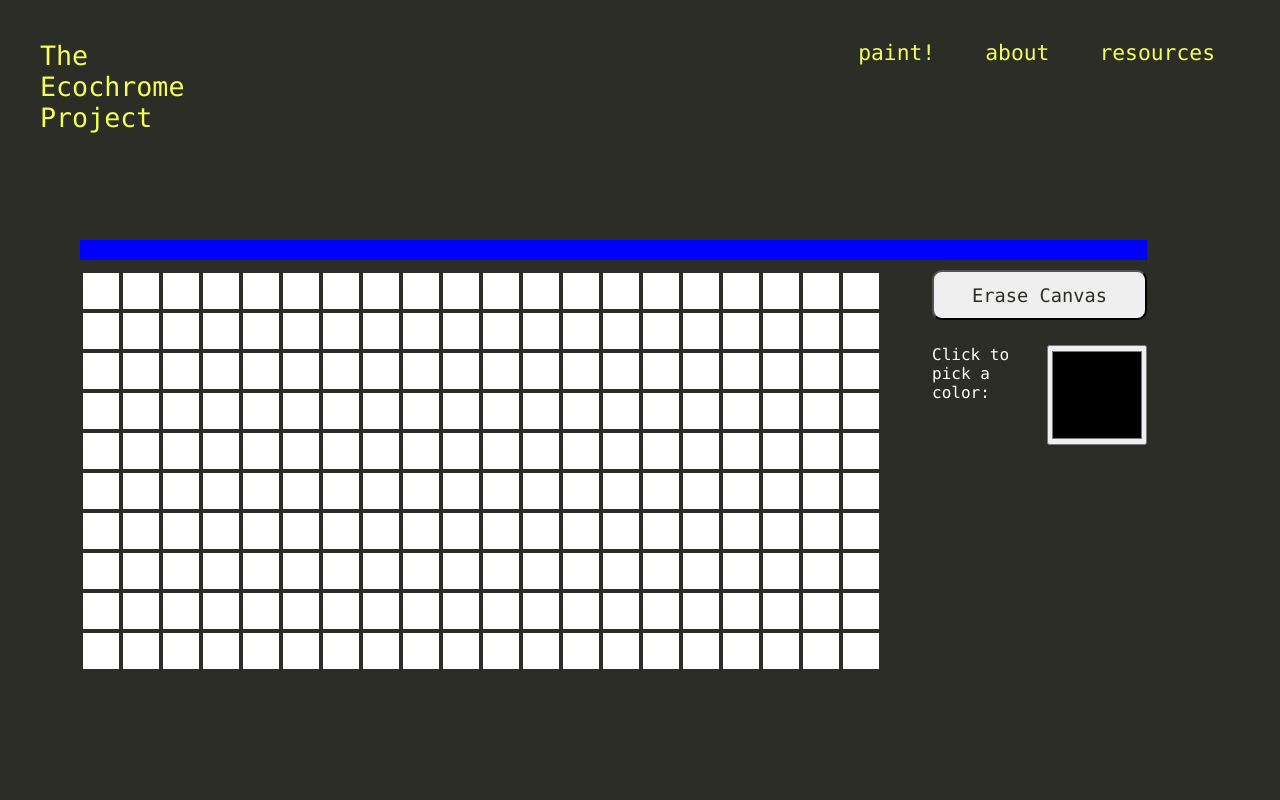
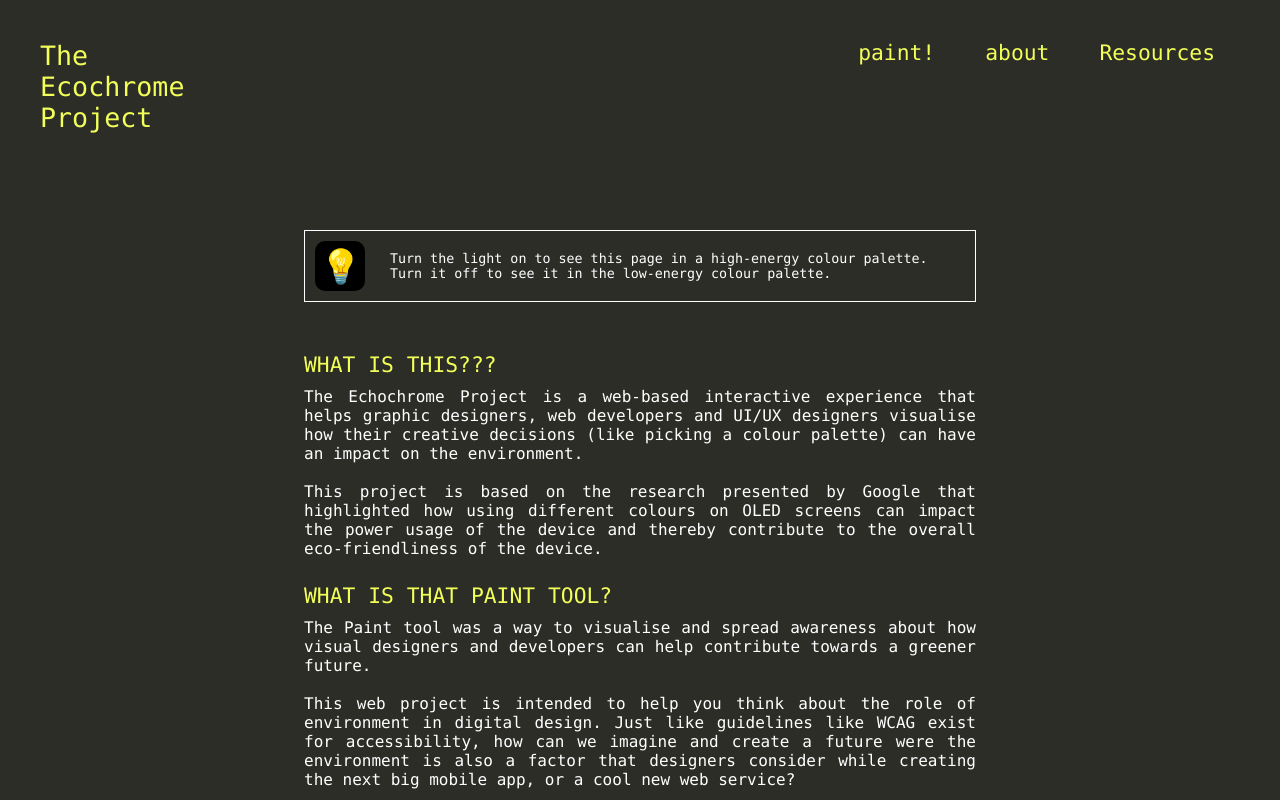
Before and after one commit to nandini-ghosh/the-ecochrome-project, a React (Create React App) app: page /about in a window 1280 px wide. Shown: the top 800 px of the page. Built offline with nearby package versions, Linux system fonts and the light colour scheme.

Commit message:
routes, about

```diff
--- a/package.json
+++ b/package.json
@@ -8,6 +8,7 @@
     "@testing-library/user-event": "^13.5.0",
     "react": "^18.2.0",
     "react-dom": "^18.2.0",
+    "react-router-dom": "^6.22.3",
     "react-scripts": "5.0.1",
     "web-vitals": "^2.1.4"
   },
--- /dev/null
+++ b/src/About.js
@@ -0,0 +1,89 @@
+import './App.css';
+import { Link } from "react-router-dom";
+
+function About() {
+    let isColorChanged = false;
+
+    const changeColors = () => {
+        const homeContent = document.getElementById('home-content');
+        const menuBar = document.getElementById('menu-bar');
+        const item1 = document.getElementById('item-1');
+        const item2 = document.getElementById('item-2');
+        const item3 = document.getElementById('item-3');
+        const subheader1 = document.getElementById('subheader-1');
+        const subheader2 = document.getElementById('subheader-2');
+        const creditText = document.getElementById('credit-text');
+        const lightBulbWrapper =  document.getElementById('light-bulb-wrapper');
+
+        if (isColorChanged) {
+            // Reset to original colors
+            homeContent.style.backgroundColor = ''; // This will remove the inline style and revert to the CSS-defined style
+            homeContent.style.color = ''; // Same here
+            menuBar.style.backgroundColor = '';
+            menuBar.style.color = '';
+            item1.style.color = '';
+            item2.style.color = '';
+            item3.style.color = '';
+            subheader1.style.color = '';
+            subheader2.style.color = '';
+            creditText.style.color = '';
+            lightBulbWrapper.style.borderColor = '';
+        } else {
+            // Change to new colors
+            homeContent.style.backgroundColor = '#FFFDFA';
+            homeContent.style.color = 'black';
+            menuBar.style.backgroundColor = '#FFFDFA';
+            menuBar.style.color = '#267DFF';
+            item1.style.color = '#267DFF';
+            item2.style.color = '#267DFF';
+            item3.style.color = '#267DFF';
+            subheader1.style.color = '#267DFF';
+            subheader2.style.color = '#267DFF';
+            creditText.style.color = '#267DFF';
+            lightBulbWrapper.style.borderColor = 'black';
+        }
+        // Toggle the state
+        isColorChanged = !isColorChanged;
+    };
+
+    return (
+        <div>
+            <div className='menu-bar' id="menu-bar">
+                <div className='menu-logo'>The Ecochrome Project</div>
+                <div className='menu-items'>
+                    <Link className='menu-item' id="item-1" to="/paint">paint!</Link>
+                    <Link className='menu-item' id="item-2" to="/about">about</Link>
+                    <Link className='menu-item' id="item-3" to="/resources">Resources</Link>
+                </div>
+            </div>
+            <div className='home-content' id="home-content">
+                <div className='text-block'>
+                    <div className='light-bulb-wrapper' id="light-bulb-wrapper">
+                    <button className="light-bulb" onClick={changeColors}>💡</button>
+                   Turn the light on to see this page in a high-energy colour palette.
+                   <br></br>
+                   Turn it off to see it in the low-energy colour palette.
+                    </div>
+
+                    <div className='subheader' id="subheader-1"> WHAT IS THIS???</div>
+                    The Echochrome Project is a web-based interactive experience that helps graphic designers, web developers and UI/UX designers visualise how their creative decisions (like picking a colour palette) can have an impact on the environment.
+                    <br></br>
+                    <br></br>
+                    This project is based on the research presented by Google that highlighted how using different colours on OLED screens can impact the power usage of the device and thereby contribute to the overall eco-friendliness of the device.
+
+                    <div className='subheader' id="subheader-2">WHAT IS THAT PAINT TOOL?</div>
+                    The Paint tool was a way to visualise and spread awareness about how visual designers and developers can help contribute towards a greener future.
+                    <br></br>
+                    <br></br>
+                    This web project is intended to help you think about the role of environment in digital design. Just like guidelines like WCAG exist for accessibility, how can we imagine and create a future were the environment is also a factor that designers consider while creating the next big mobile app, or a cool new web service?
+
+                    <div className='credit-text' id="credit-text">
+                        Created by Nandini Ghosh (2024) for Touching Grass: Topics in Interaction Design at Northeastern University, Boston, taught by Sonia Ralston.
+                    </div>
+                </div>
+            </div>
+        </div>
+    );
+}
+
+export default About;
--- a/src/App.css
+++ b/src/App.css
@@ -22,6 +22,8 @@
   margin-left: 25px;
   margin-right: 25px;
   font-size: 16pt;
+  color:#F2FF59;
+  text-decoration: none;
 }
 
 .home-content {
@@ -31,11 +33,13 @@
   font-family: "Lucida Console", monospace;
   padding-bottom: 200px;
   display: flex;
+  text-align: justify;
 }
 
 .label {
   width: 100px;
   overflow-wrap: normal;
+  text-align: left;
 }
 
 /* Grid.css */
@@ -73,6 +77,7 @@
   margin-left: 50px;
 }
 
+/** Buttons */
 .reset-button {
   height: 50px;
   width: 100%;
@@ -83,15 +88,57 @@
   font-size: 14pt;
 }
 
+.light-bulb {
+  height: 50px;
+  width: 50px;
+  padding: 5px;
+  border-radius: 10px;
+  font-size: 25pt;
+  background-color: black;
+  border: 0;
+  margin-right: 25px;
+}
+
+.light-bulb-wrapper {
+ display: flex;
+ font-size: 10pt;
+ margin: auto;
+ align-items: center;
+ margin-bottom: 50px;
+ border: 1px solid;
+ border-color:  white;
+ padding: 10px
+}
+
 /** Bar */
 .bar {
   width: 100%;
-  background-color: #ddd;
+  background-color: black;
   margin: 10px 0;
+  margin-bottom: 50px;
 }
 
 .bar-fill {
-  height: 20px;
-  background-color: blue;
+  height: 25px;
+  background-color: #F2FF59;
   transition: width 0.5s ease-in-out;
 }
+
+/**Text*/
+.text-block {
+  width: 60%;
+  margin: auto;
+}
+.subheader {
+  font-size: 16pt;
+  color:#F2FF59;
+  margin-top: 25px;
+  margin-bottom: 10px;
+}
+
+.credit-text {
+  font-size: 12pt;
+  color:#F2FF59;
+  padding-top: 150px;
+  text-align: center;
+}
--- a/src/App.js
+++ b/src/App.js
@@ -1,21 +1,19 @@
 import './App.css';
-import Grid from "./Grid";
+import { BrowserRouter as Router, Routes, Route, Navigate } from "react-router-dom";
+import Paint from './Paint';
+import About from './About';
 
 function App() {
   return (
-    <div>
-      <div className='menu-bar'>
-        <div className='menu-logo'>The Ecochrome Project</div>
-        <div className='menu-items'>
-          <div className='menu-item'>paint!</div>
-          <div className='menu-item'>about</div>
-          <div className='menu-item'>resources</div>
-        </div>
+    <Router>
+      <div>
+        <Routes>
+          <Route path="/" element={<Navigate to="/paint" />} />
+          <Route path="/paint" element={<Paint />} />
+          <Route path="/about" element={<About />} />
+        </Routes>
       </div>
-      <div className='home-content'>
-          <Grid/>
-      </div>
-    </div>
+    </Router>
   );
 }
 
--- a/src/Grid.js
+++ b/src/Grid.js
@@ -79,6 +79,8 @@ function Grid() {
     return percentage / 200;
   };
 
+  console.log(percentage)
+
   const calculatePercentage = (cellColors) => {
     const newPercentage = calculateTotalEnergy(cellColors);
     setPercentage(newPercentage);
@@ -107,6 +109,7 @@ function Grid() {
 
   return (
     <div>
+      <div className='label-bar'>ENERGY CONSUMED BY THE CANVAS: {percentage}%</div>
       <Bar percent={percentage} />
       <div className='grid'>
         <table id="grid-table" className="grid-table">
--- /dev/null
+++ b/src/Paint.js
@@ -0,0 +1,23 @@
+import './App.css';
+import Grid from "./Grid";
+import { Link } from "react-router-dom";
+
+function Paint() {
+  return (
+    <div>
+      <div className='menu-bar'>
+        <div className='menu-logo'>The Ecochrome Project</div>
+        <div className='menu-items'>
+          <Link className='menu-item' to="/paint">paint!</Link>
+          <Link className='menu-item' to="/about">about</Link>
+          <Link className='menu-item' to="/resources">Resources</Link>
+        </div>
+      </div>
+      <div className='home-content'>
+          <Grid/>
+      </div>
+    </div>
+  );
+}
+
+export default Paint;
```
Also changed, not shown: 1 other file (tests, documents, lock files or other folders).
